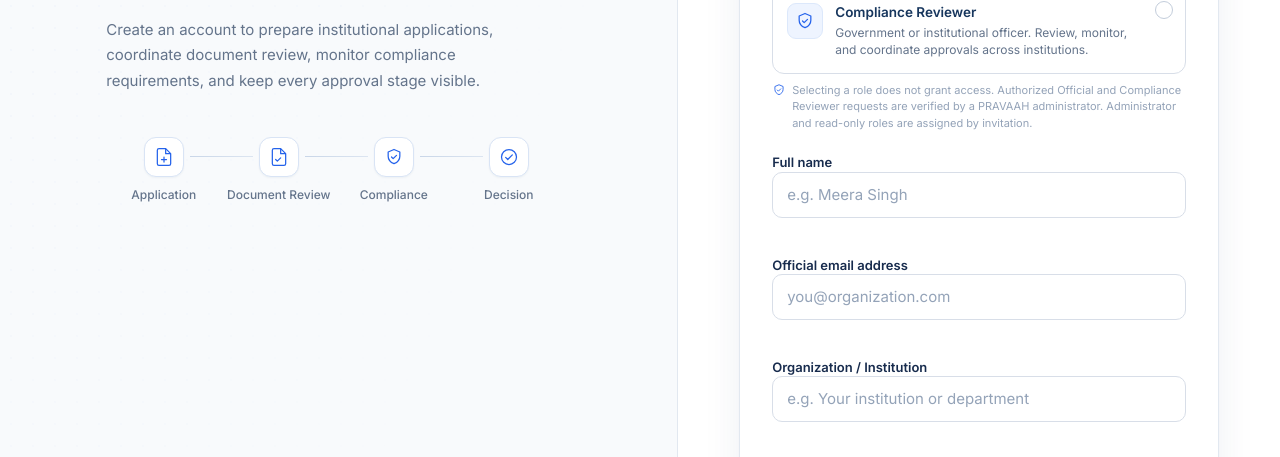
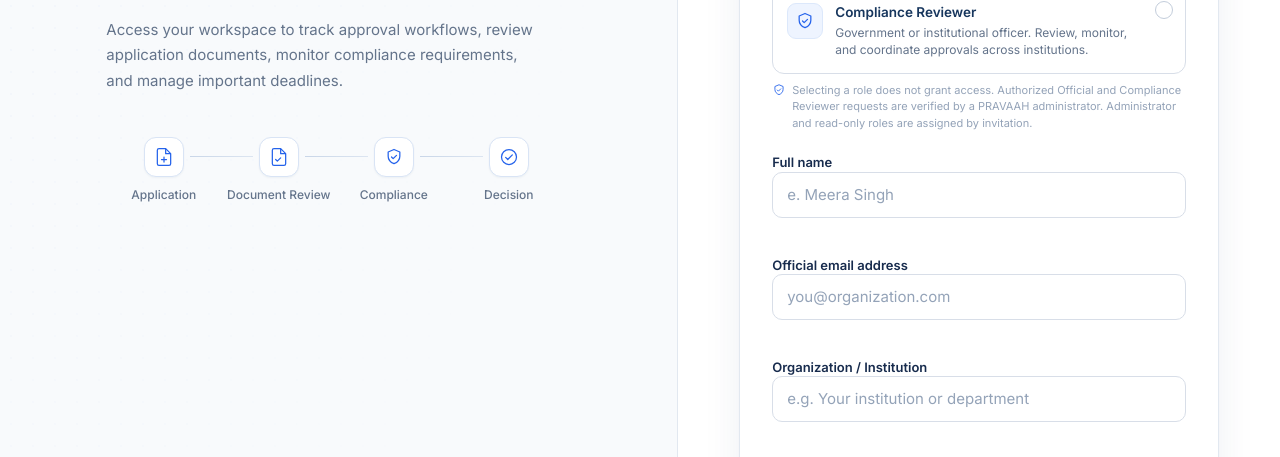
Before and after one commit to Mohini-thaware-10/Pravaah, a website built with Vite: page signup.html in a window 1280 px wide. Shown: the part 313-770 px from the top of the page. Built offline with nearby package versions, Linux system fonts and the light colour scheme.

Commit message:
sign in page

```diff
--- a/signup.html
+++ b/signup.html
@@ -36,8 +36,8 @@
                     <h1 class="auth-brand__headline" id="brandHeadline">Every Approval. Every Deadline. One Connected Workflow.</h1>
 
                     <p class="auth-brand__desc">
-                    Create an account to prepare institutional applications, coordinate document review,
-                    monitor compliance requirements, and keep every approval stage visible.
+                        Access your workspace to track approval workflows, review application documents,
+                        monitor compliance requirements, and manage important deadlines.
                     </p>
 
                     <ol class="auth-flow" aria-label="Approval workflow stages">
@@ -150,7 +150,7 @@
                                     name="fullName"
                                     type="text"
                                     autocomplete="name"
-                                placeholder="e.g. Meera Singh"
+                                    placeholder="e. Meera Singh"
                                     maxlength="120"
                                     aria-required="true"
                                     aria-describedby="fullNameError"
@@ -349,9 +349,9 @@
                             <p class="auth-result__note">Authorized Official and Compliance Reviewer access remains subject to verification by a PRAVAAH administrator.</p>
                         </div>
                     </div>
-            </div>
 
                     <p class="auth-support">Need help creating an account? Contact your institution&rsquo;s PRAVAAH administrator.</p>
+                </div>
             </section>
         </main>
 
```
Also changed, not shown: dist/signin.html, dist/signup.html. Lines whose indentation alone changed are shown as unchanged.
